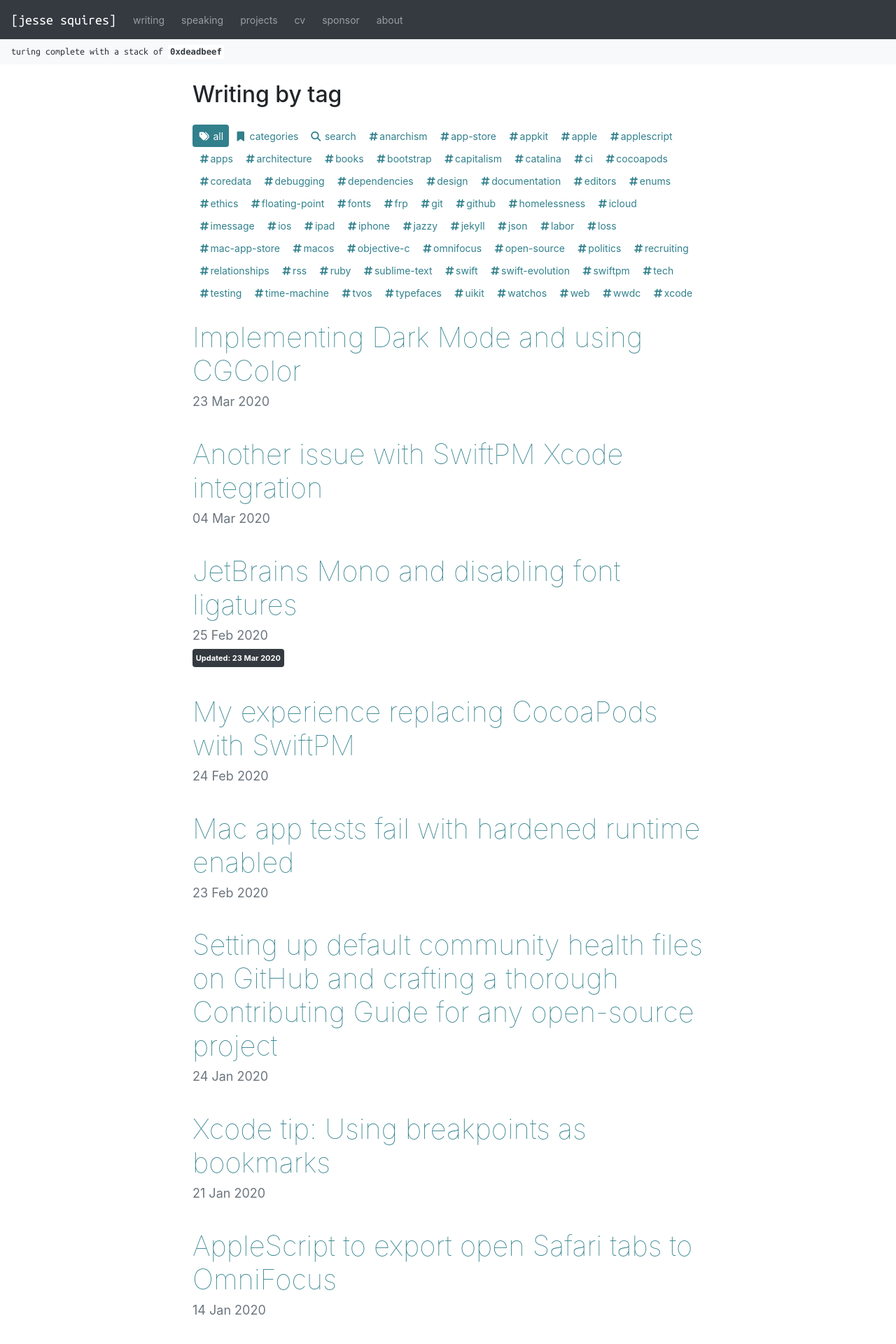
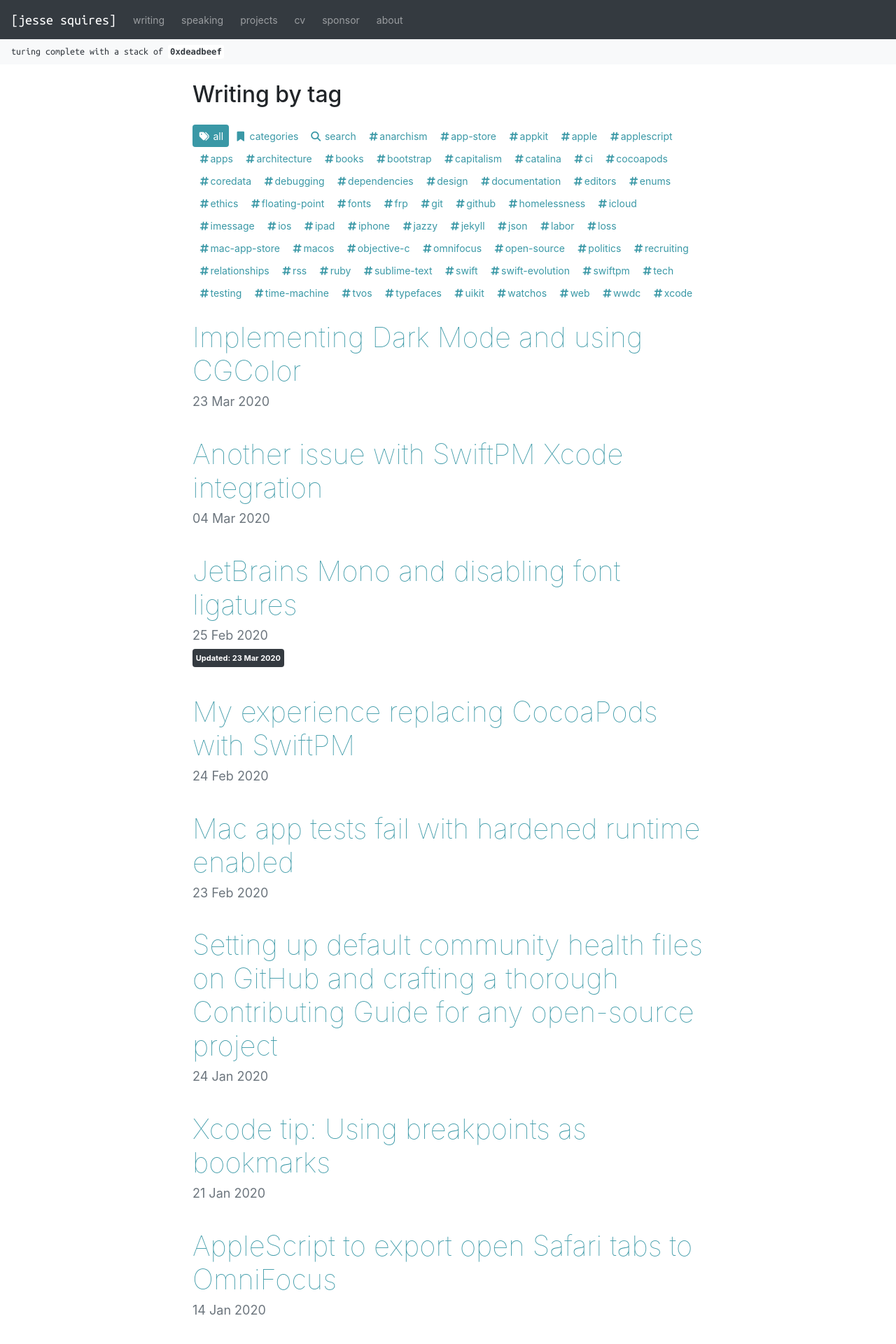
Before and after one commit to jessesquires/jessesquires.com, a Jekyll site: the page built from tags.html, in a window 1280 px wide. Shown: the top 1920 px of the page at 70% size. Built offline with Jekyll 4.4.1, drawn with Linux system fonts in a browser that asks for light colours; nearby versions of some CDN libraries; library files that are not in the unit come from our copies.

Commit message:
update link colors + visited

```diff
--- a/_sass/common.scss
+++ b/_sass/common.scss
@@ -56,8 +56,7 @@
 }
 
 a:link,
-a:active,
-a:visited {
+a:active {
   color: $color-brand;
 }
 
@@ -67,8 +66,13 @@
 }
 
 h1 > a:link,
+h1 > a:active,
 h1 > a:hover {
-   text-decoration: none;
+  text-decoration: none;
+}
+
+h1 > a:hover {
+  color: $color-brand-bright;
 }
 
 a:link > code,
@@ -77,3 +81,8 @@
 a:visited > code {
   color: $color-code;
 }
+
+a:visited,
+h1 > a:visited {
+  color: $color-brand-dark;
+}
--- a/css/style.scss
+++ b/css/style.scss
@@ -8,8 +8,9 @@
 
 $color-gray: #444;
 
-$color-brand: #31808c;
+$color-brand: #3a98a6;
 $color-brand-bright: #47bacc;
+$color-brand-dark: #1f5259;
 
 $color-code: #c7254e;
 $color-code-bg: #f8f9fa;
```
